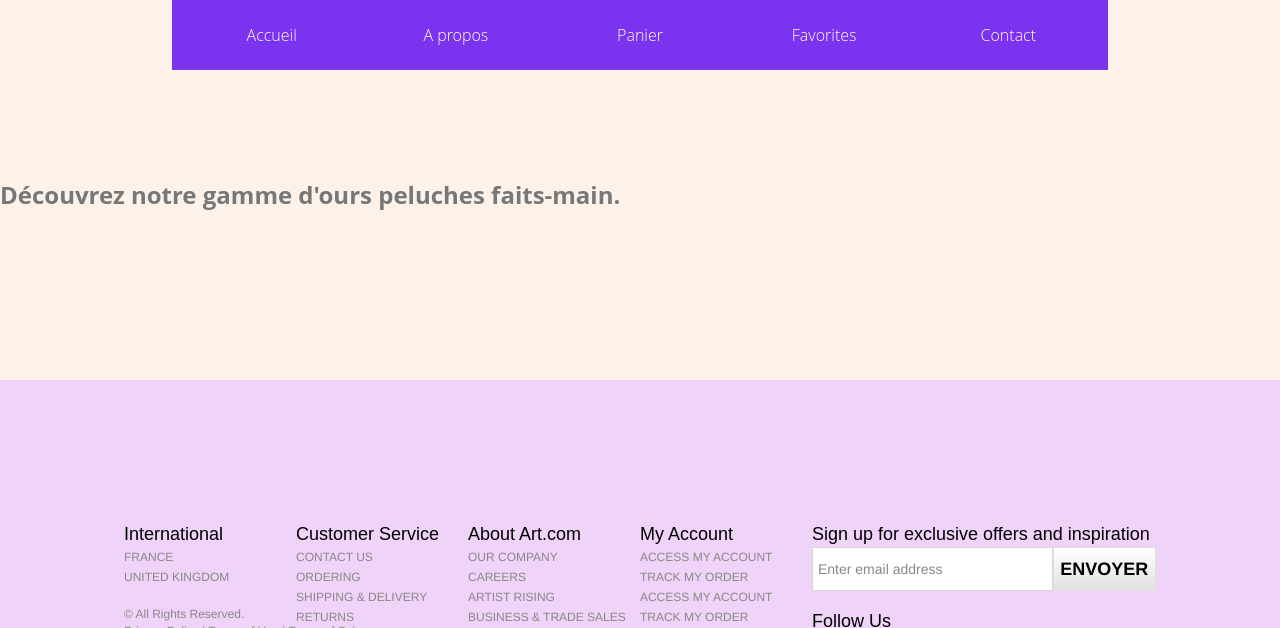
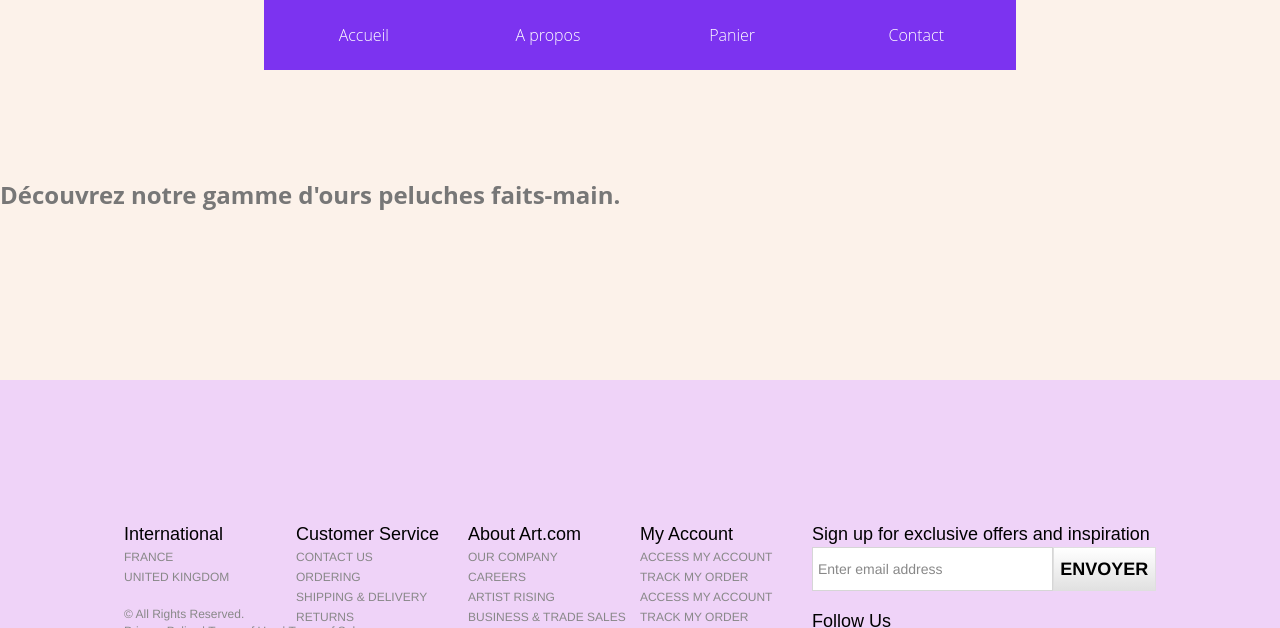
Before and after one commit to Charline01/CharlineRobert_05_01-06-2021, a website: page html/index.html in a window 1280 px wide. Shown: the part 73-701 px from the top of the page. Drawn offline with Linux system fonts and the light colour scheme; no server answers.

Commit message:
Add files via upload

```diff
--- a/html/index.html
+++ b/html/index.html
@@ -28,7 +28,6 @@
                         <p><a href="index.html">Accueil</a></p>
                         <p><a href="#">A propos </a></p>
                         <p><a href="panier.html">Panier</a></p>
-                        <p><a href="favorites.html">Favorites</a></p>
                         <p><a href="contact.html">Contact</a></p>
                     </div>
                 </nav>
```
